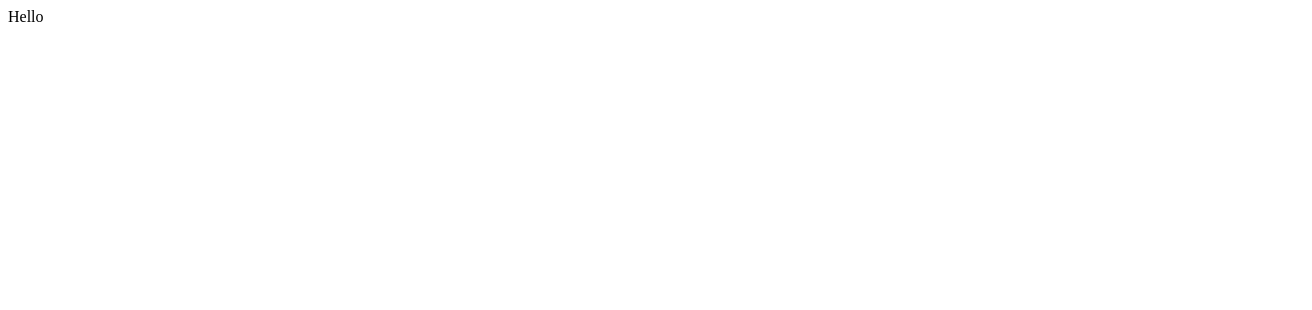
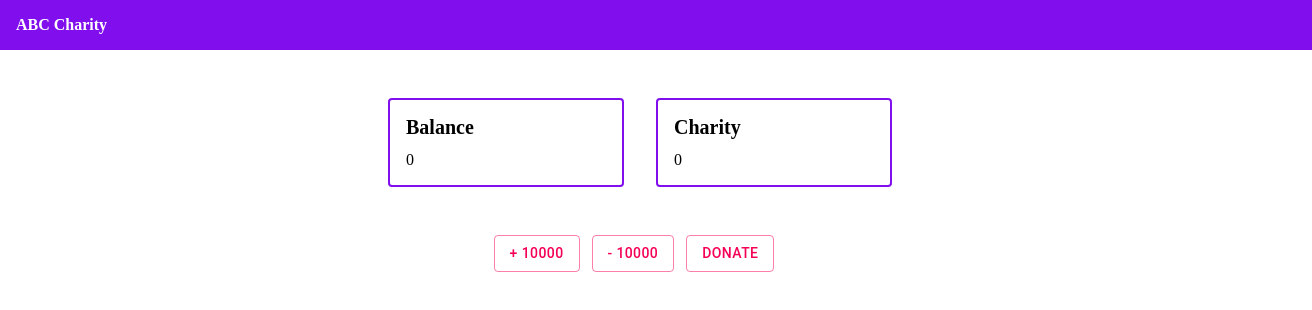
Before and after one commit to selvamvelusamy/Charity-Funds, a React (Create React App) app: page / in a window 1280 px wide. Shown: the top 310 px of the page, 1312 px wide, since content can reach past the window. Built offline with nearby package versions, Linux system fonts and the light colour scheme.

Commit message:
Basic Skeleton

```diff
--- a/public/index.html
+++ b/public/index.html
@@ -26,7 +26,7 @@
     -->
     <title>React App</title>
   </head>
-  <body>
+  <body style="margin: 0px;">
     <noscript>You need to enable JavaScript to run this app.</noscript>
     <div id="root"></div>
     <!--
--- a/src/App.js
+++ b/src/App.js
@@ -1,8 +1,10 @@
 import React from 'react';
+
+import Funds from "./components/Funds/Funds";
 
 function App() {
   return (
-    <div>Hello</div>
+    <Funds />
   );
 }
 
--- /dev/null
+++ b/src/components/Fund/Fund.css
@@ -0,0 +1,19 @@
+.fund-container {
+    display: flex;
+    justify-content: flex-start;
+    flex-direction: column;
+    border: 2px solid rgb(129, 14, 236);
+    border-radius: 4px;
+    width: 200px;
+    margin: 16px;
+    padding: 16px;
+}
+.fund-container .title {
+    font-size: 20px;
+    font-weight: bold;
+    margin-bottom: 12px;
+}
+
+.fund-container .amount {
+    font-size: 16px;
+}
--- a/src/components/Fund/Fund.js
+++ b/src/components/Fund/Fund.js
@@ -0,0 +1,14 @@
+import React from 'react';
+
+import './Fund.css';
+
+const Fund = (props) => {
+    return (
+        <div className="fund-container">
+            <div className="title">{props.for}</div>
+            <div className="amount">{0}</div>
+        </div>
+    );
+}
+
+export default Fund;
--- /dev/null
+++ b/src/components/Funds/Funds.css
@@ -0,0 +1,14 @@
+.funds-container {
+    display: flex;
+    justify-content: center;
+    margin: 32px 0;
+}
+
+.action-buttons {
+    display: flex;
+    justify-content: center;
+}
+
+.action-buttons .action {
+    margin-right: 12px;
+}
--- a/src/components/Funds/Funds.js
+++ b/src/components/Funds/Funds.js
@@ -0,0 +1,26 @@
+import React from 'react';
+import { Button } from '@material-ui/core';
+
+import TitleBar from "../TitleBar/TitleBar";
+import './Funds.css';
+import Fund from '../Fund/Fund';
+
+
+const Funds = () => {
+    return (
+    <>
+    <TitleBar>ABC Charity</TitleBar>
+    <div className="funds-container">
+        <Fund for={'Balance'}></Fund>
+        <Fund for={'Charity'}></Fund>
+    </div>
+    <div className="action-buttons">
+            <Button className="action" variant="outlined" color="secondary">+ 10000</Button>
+            <Button className="action" variant="outlined" color="secondary">- 10000</Button>
+            <Button className="action" variant="outlined" color="secondary">Donate</Button>
+    </div>
+    </>
+    );
+}
+
+export default Funds;
--- /dev/null
+++ b/src/components/TItleBar/TitleBar.css
@@ -0,0 +1,13 @@
+.titlebar-container {
+    display: flex;
+    width: 100%;
+    justify-content: flex-start;
+    padding: 16px;
+    background-color: rgb(129, 14, 236);
+    color: #fff;
+}
+
+.title {
+    font-size: 16px;
+    font-weight: bold;
+}
--- a/src/components/TItleBar/TitleBar.js
+++ b/src/components/TItleBar/TitleBar.js
@@ -0,0 +1,11 @@
+import React from 'react';
+
+import './TitleBar.css';
+
+const TitleBar = (props) => (
+    <div className="titlebar-container">
+        <span className="title">{props.children}</span>
+    </div>
+);
+
+export default TitleBar;
--- a/src/index.css
+++ /dev/null
@@ -1,13 +0,0 @@
-body {
-  margin: 0;
-  font-family: -apple-system, BlinkMacSystemFont, 'Segoe UI', 'Roboto', 'Oxygen',
-    'Ubuntu', 'Cantarell', 'Fira Sans', 'Droid Sans', 'Helvetica Neue',
-    sans-serif;
-  -webkit-font-smoothing: antialiased;
-  -moz-osx-font-smoothing: grayscale;
-}
-
-code {
-  font-family: source-code-pro, Menlo, Monaco, Consolas, 'Courier New',
-    monospace;
-}
```
Also changed, not shown: src/App.css (deleted, +0 -38 lines).
